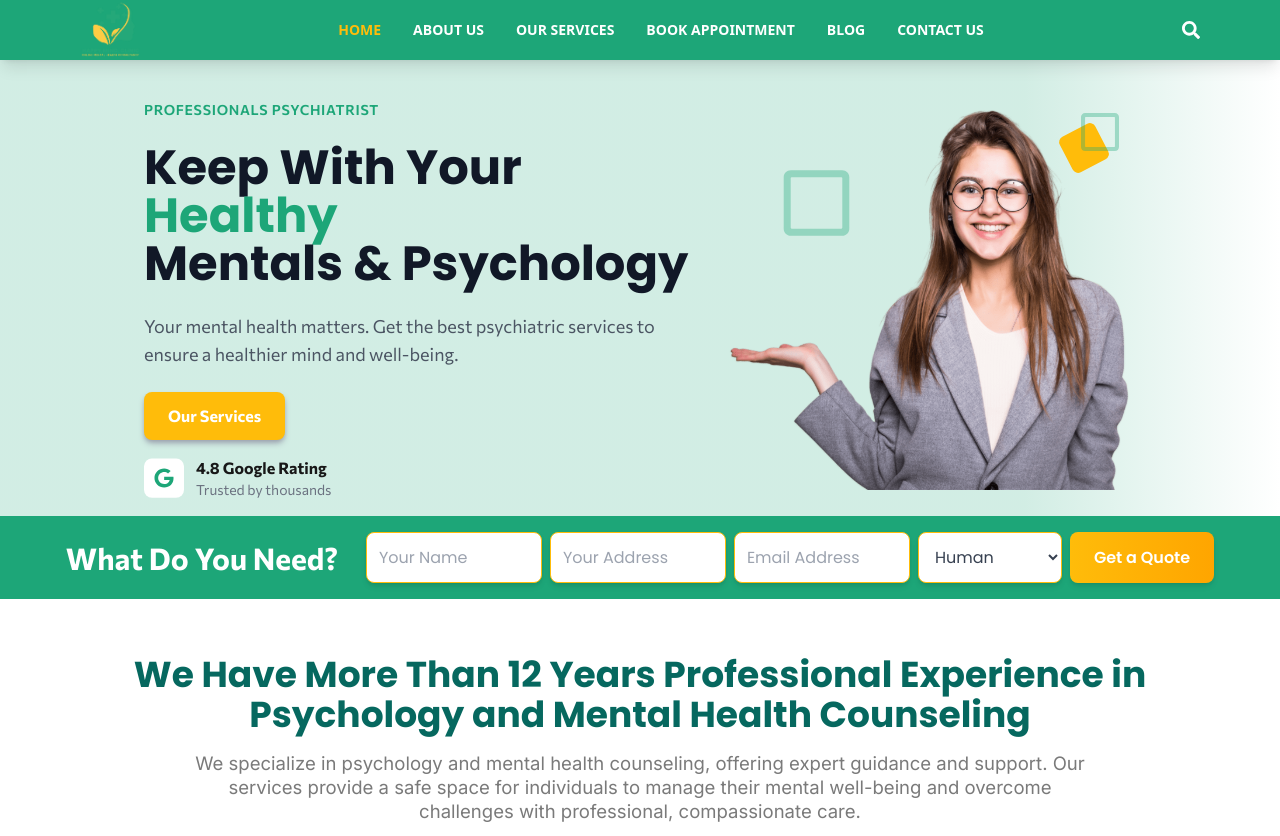
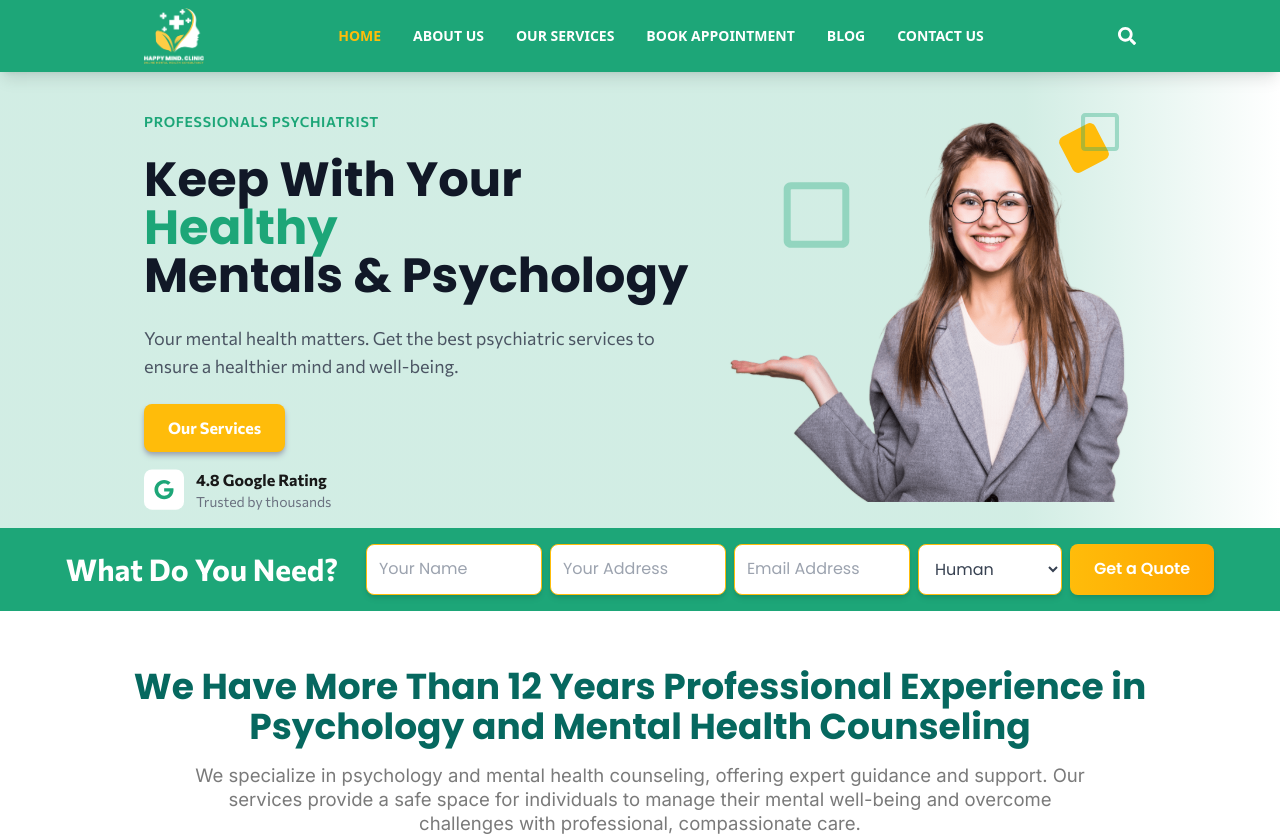
Before and after one commit to Ammad08/Sehatyab-fe, a Next.js app: page / in a window 1280 px wide. Shown: the top 836 px of the page. Built offline with nearby package versions, Linux system fonts and the light colour scheme.

Commit message:
logochanged

```diff
--- a/src/app/component/Footer.tsx
+++ b/src/app/component/Footer.tsx
@@ -183,7 +183,7 @@ const Footer: React.FC = () => {
       {/* Bottom Footer */}
       <motion.div
         variants={footerVariants}
-        className="border-t border-white/20 mt-6 py-4 flex flex-col md:flex-row justify-between items-center px-0 md:px-14 text-sm"
+        className="border-t max-w-6xl mx-auto border-white/20 mt-6  py-4 flex flex-col md:flex-row justify-between items-center px-2 text-sm"
       >
         <p className="text-xs lg:text-sm font-bold text-white/80">
           © 2025 - All Rights Reserved by Health
--- a/src/app/component/Navbar.tsx
+++ b/src/app/component/Navbar.tsx
@@ -47,14 +47,14 @@ const NavBar: React.FC = () => {
 
   return (
     <nav className="bg-[#1DA678] px-6 xl:px-20 flex items-center z-50 shadow-lg relative">
-      <main className="max-w-7xl w-full mx-auto flex justify-between items-center">
+      <main className="max-w-7xl md:px-16 w-full mx-auto flex justify-between items-center">
         {/* Logo */}
-        <div className="flex items-center">
+        <div className="flex items-center py-2">
           <Image
             src="/Home/Logo.png"
             alt="Logo"
             width={60}
-            height={60}
+            height={100}
             priority
           />
         </div>
```
Also changed, not shown: public/Home/Logo.png, public/Home/Logo3.png (added).
